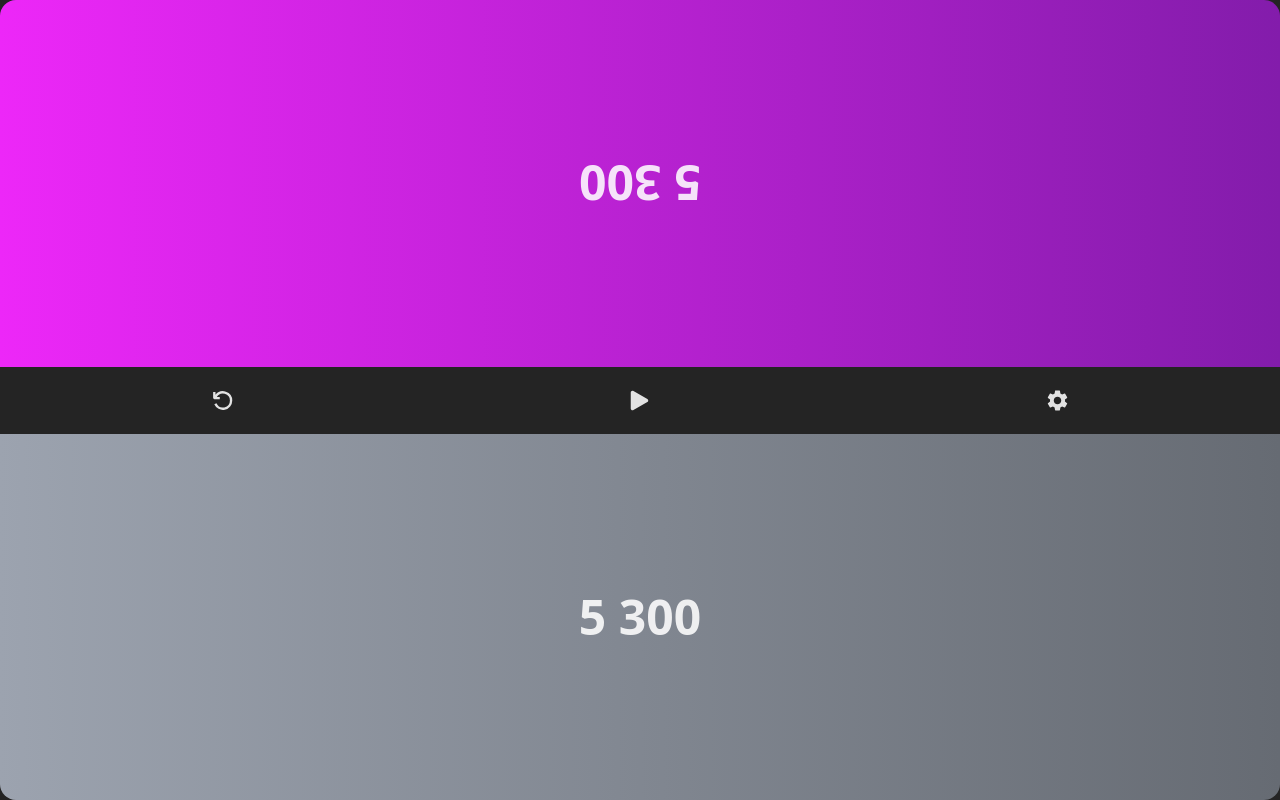
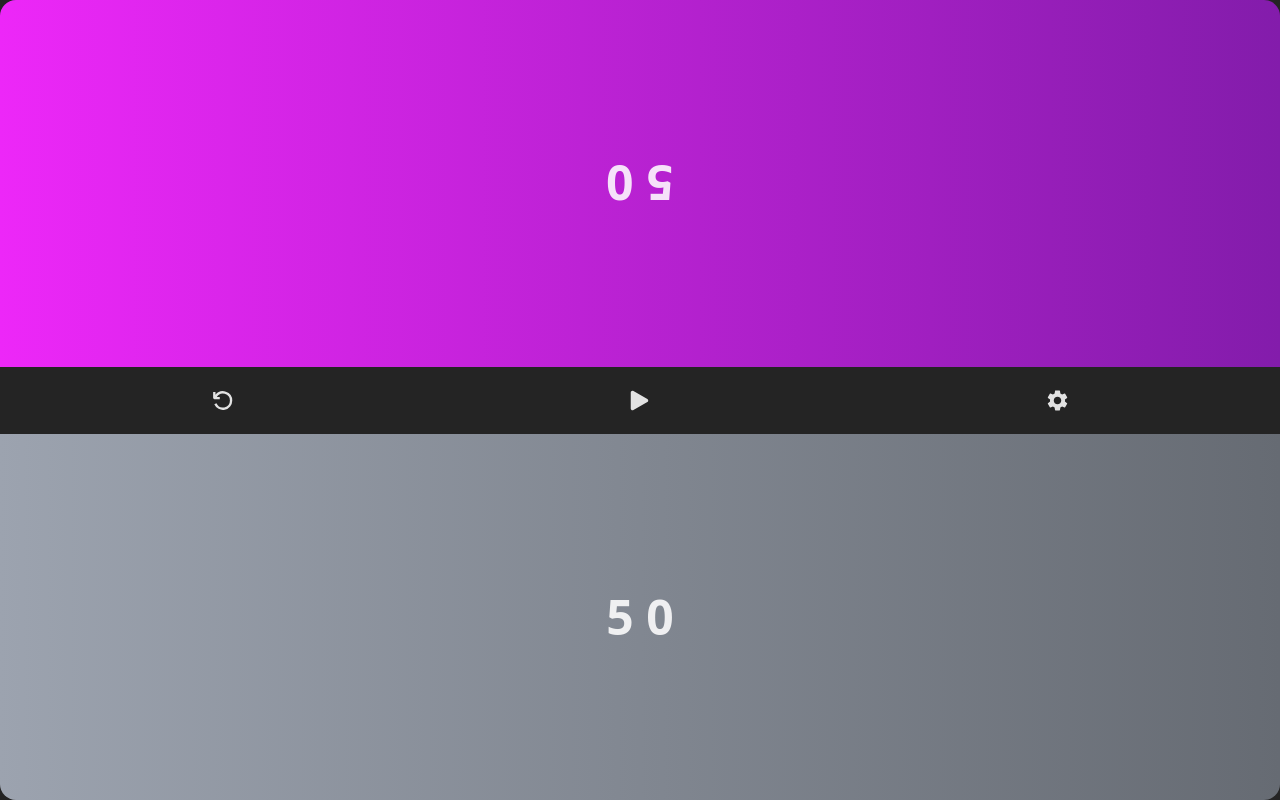
Before and after one commit to NBN7/chess-timer, a React (Vite) app: page / in a window 1280 px wide. Built offline with nearby package versions, Linux system fonts and the light colour scheme.

Commit message:
update seconds display

```diff
--- a/src/App.tsx
+++ b/src/App.tsx
@@ -143,7 +143,7 @@ function App() {
       <main className="flex flex-col justify-between w-full h-screen overflow-hidden">
         <Board
           minutes={Math.floor(timer1 / 60 / 1000)}
-          seconds={Math.floor(timer1 / 1000)}
+          seconds={Math.floor((timer1 / 1000) % 60)}
           onClick={toggleTurn}
           player={false}
           turn={turn}
@@ -159,7 +159,7 @@ function App() {
 
         <Board
           minutes={Math.floor(timer2 / 60 / 1000)}
-          seconds={Math.floor(timer2 / 1000)}
+          seconds={Math.floor((timer2 / 1000) % 60)}
           onClick={toggleTurn}
           player={true}
           turn={!turn}
--- a/src/components/Board.tsx
+++ b/src/components/Board.tsx
@@ -1,4 +1,4 @@
-import { memo, HTMLAttributes } from "react";
+import { HTMLAttributes } from "react";
 
 interface Props extends HTMLAttributes<HTMLDivElement> {
   player: boolean;
@@ -8,8 +8,14 @@ interface Props extends HTMLAttributes<HTMLDivElement> {
   gameStart: boolean;
 }
 
-export const Board = memo(
-  ({ player, turn, onClick, minutes, seconds, gameStart }: Props) => {
+export const Board = ({
+  player,
+  turn,
+  onClick,
+  minutes,
+  seconds,
+  gameStart,
+}: Props) => {
   return (
     <div
       onClick={onClick}
@@ -24,5 +30,4 @@ export const Board = memo(
       </span>
     </div>
   );
-  }
-);
+};
```
Lines whose indentation alone changed are shown as unchanged.
